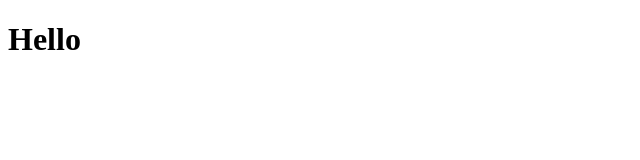
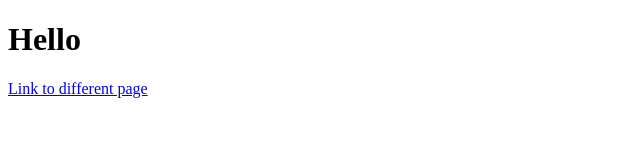
Before and after one commit to Yashj7/my-first-repo, a plain HTML site: page index.html in a window 1280 px wide. Shown: the whole page, without its empty margins (0-640 px from the left). Drawn offline with Linux system fonts and the light colour scheme.

Commit message:
My second commit

```diff
--- a/index.html
+++ b/index.html
@@ -8,6 +8,6 @@
 </head>
 <body>
     <h1>Hello</h1>
-    <a href
+    <a href="about.html">Link to different page</a>
 </body>
 </html>
```
